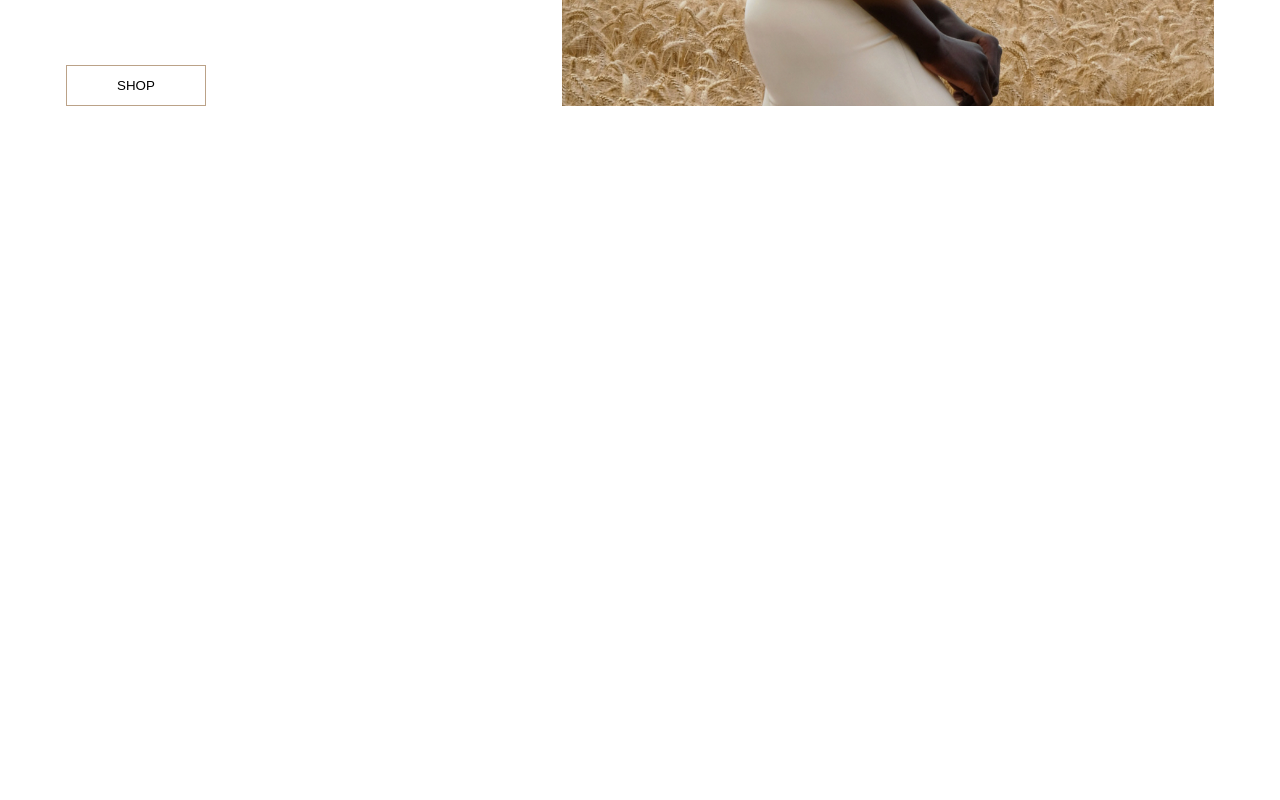
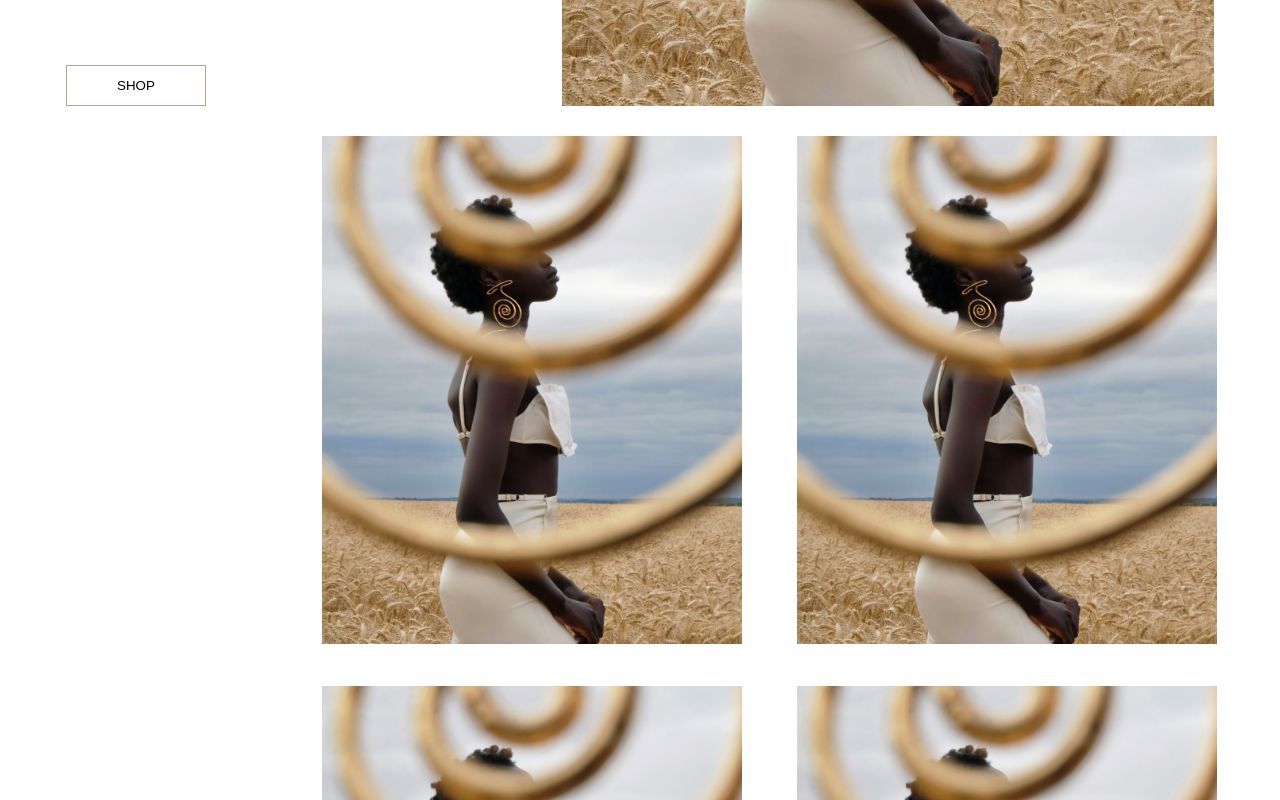
Before and after one commit to FRONTENDSCHOOL5/4LitGuys, a React (Create React App) app: page / in a window 1280 px wide. Shown: the part 720-1520 px from the top of the page. Before the commit the page ends 864 px from the top, so only its background shows below. Built offline with nearby package versions, Linux system fonts and the light colour scheme.

Commit message:
[메인페이지]>>컬렉션사진생성

```diff
--- a/src/components/App.js
+++ b/src/components/App.js
@@ -1,9 +1,12 @@
-import Main_ss from './main_ss'
+import Collection from "./CollectionPart";
+import Main_ss from "./main_ss";
 
 function App() {
   return (
-    // <h1>Hello world</h1>
-    <Main_ss />
+    <>
+      <Main_ss />
+      <Collection />
+    </>
   );
 }
 
--- /dev/null
+++ b/src/components/CollectionPart.jsx
@@ -0,0 +1,18 @@
+import '../styles/collection.css'
+
+const Collection = () => {
+  return (
+    <section className="collectionWrapper">
+      <div className='collection'>
+        <div className='pic'/>
+        <div className='pic'/>
+      </div>
+      <div className='collection'>
+        <div className='pic'/>
+        <div className='pic'/>
+      </div>
+    </section>
+  )
+};
+
+export default Collection;
--- /dev/null
+++ b/src/styles/collection.css
@@ -0,0 +1,21 @@
+.collectionWrapper{
+    display: flex;
+    flex-direction: column;
+    justify-content: space-between;
+    width:895px;
+    margin-right: 55px;
+    margin-left: auto;
+}
+
+.collection{
+    display: flex;
+    justify-content: space-between;
+}
+
+.pic{
+    width: 420px;
+    height: 550px;
+    background-image: url('/public/images/picture.png');
+    background-size: contain;
+    background-repeat: no-repeat;
+}
```
Also changed, not shown: public/images/picture.png (added).
